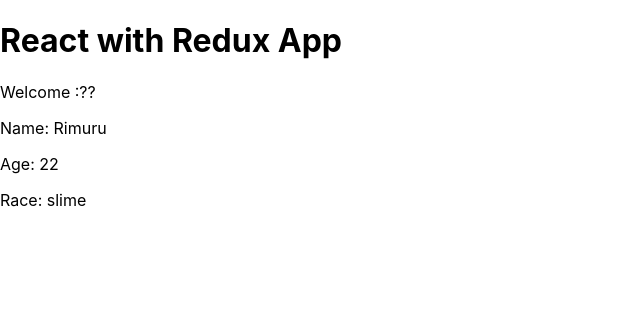
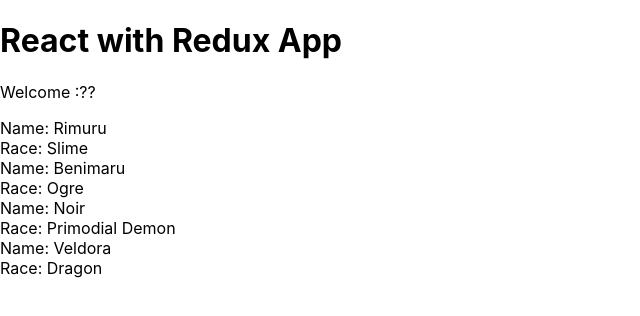
Before and after one commit to wdbsa/react-redux-app, a React (Create React App) app: page / in a window 1280 px wide. Shown: the top 316 px of the page, without its empty margins (0-640 px from the left). Built offline with nearby package versions, Linux system fonts and the light colour scheme.

Commit message:
outputting list

```diff
--- a/src/App.js
+++ b/src/App.js
@@ -1,15 +1,28 @@
-import Ninja from './Component/Ninja'
+import Ninja from './Component/Ninja';
+import React, { Component } from "react";
 
-function App() {
+class App extends Component {
+  state = {
+    ninjas: [
+      { name: "Rimuru", race: "Slime", id: 1  },
+      { name: "Benimaru", race: "Ogre", id: 2  },
+      { name: "Noir", race: "Primodial Demon", id: 3  },
+      { name: "Veldora", race: "Dragon", id: 4 }
+    ]
+  }
+
+  render() {
     return (
       <div className="App">
         <header className="App-header">
           <h1>React with Redux App</h1>
           <p>Welcome :??</p>
-        <Ninja name="Rimuru" race="slime" age="22" />
+          <Ninja ninjas={ this.state.ninjas }  />
         </header>
       </div>
     );
   }
+}
+
 
 export default App;
--- a/src/Component/Ninja.js
+++ b/src/Component/Ninja.js
@@ -4,14 +4,21 @@
 
     render() {
 
-        const { name, age, race } = this.props;
+        const { ninjas } = this.props;
+        const ninjaList =  ninjas.map((ninja) => {
+            return (
+                <div className="ninja" key={ninja.id}>
+                    <div>Name: { ninja.name }</div>
+                    <div>Race: { ninja.race }</div>
+                </div>
+            )
+        });
 
         return (
-            <div>
-                <p>Name: { name }</p>
-                <p>Age: { age } </p>
-                <p>Race: { race } </p>
+            <div className="ninjaList">
+                 { ninjaList }
             </div>
+
         );
     }
 }
```
Lines whose indentation alone changed are shown as unchanged.
